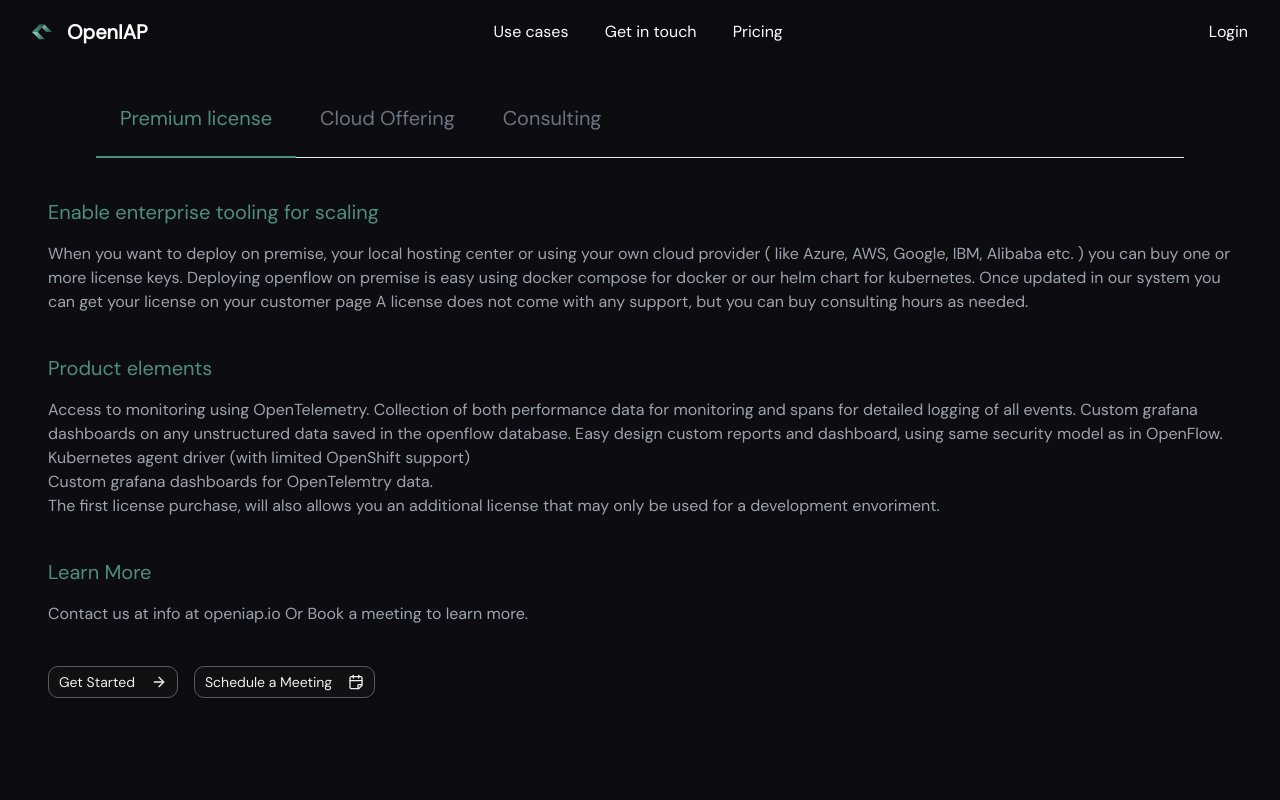
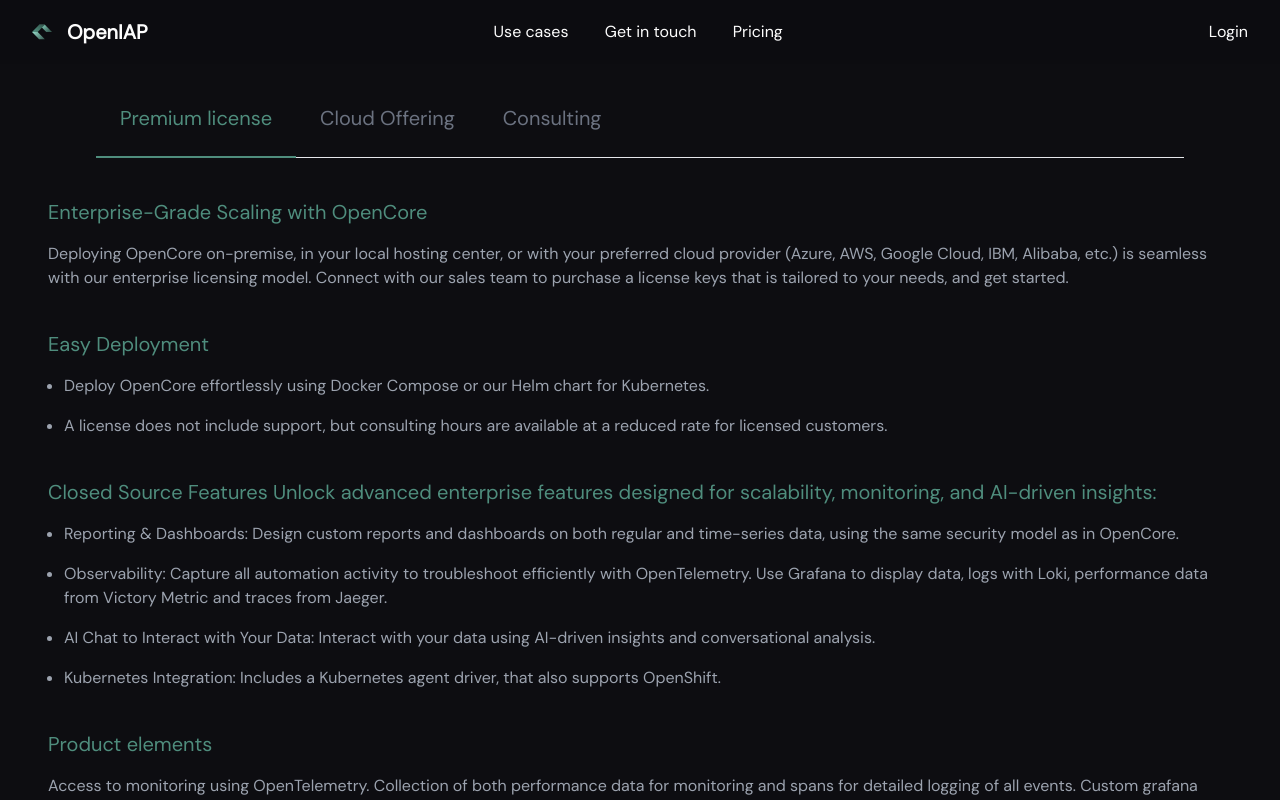
Before and after one commit to open-rpa/openiap.io, a SvelteKit app: page /pricing/details/1 in a window 1280 px wide. Shown: the top 800 px of the page. Built offline with nearby package versions, Linux system fonts and the light colour scheme.

Commit message:
Bump version to 0.0.48 and update pricing details to reflect new rates

```diff
--- a/package.json
+++ b/package.json
@@ -1,6 +1,6 @@
 {
     "name": "openiap-io",
-    "version": "0.0.46",
+    "version": "0.0.48",
     "type": "module",
     "main": "build/index.js",
     "scripts": {
--- a/src/routes/pricing/+page.svelte
+++ b/src/routes/pricing/+page.svelte
@@ -519,7 +519,7 @@
             <div class="pt-5">
               <div class="flex px-6 items-end text-bw50">
                 <span class="text-[30px] font-bold text-center"
-                  >USD 255
+                  >USD 225
                   <span
                     class="font-bold text-center justify-end text-bw500 text-[14px]"
                     >/Hour</span
--- a/src/routes/pricing/details/[id]/+page.svelte
+++ b/src/routes/pricing/details/[id]/+page.svelte
@@ -33,16 +33,17 @@
 </script>
 
 <svelte:head>
-    <title>Privacy Details | OpenIAP</title>
+  <title>Privacy Details | OpenIAP</title>
 </svelte:head>
 
-<section class="py-20 px-4 gradient-bg md:h-screen">
+<section class="py-20 px-4 gradient-bg">
   <div
     class="hidden md:block text-sm font-medium text-gray-500 border-b border-gray-200 dark:text-gray-400 dark:border-gray-700 mx-20"
   >
     <ul class="flex flex-wrap -mb-px">
       <li>
         <a
+          href=""
           onclick={() => (active = "1")}
           class={`${tabClass} ${active === "1" ? "text-customGreen border-customGreen" : "border-transparent"}`}
           >Premium license</a
@@ -50,6 +51,7 @@
       </li>
       <li>
         <a
+          href=""
           onclick={() => (active = "2")}
           class={`${tabClass} ${active === "2" ? "text-customGreen border-customGreen" : "border-transparent"}`}
           >Cloud Offering</a
@@ -57,6 +59,7 @@
       </li>
       <li>
         <a
+          href=""
           onclick={() => (active = "3")}
           class={`${tabClass} ${active === "3" ? "text-customGreen border-customGreen" : "border-transparent"}`}
           >Consulting</a
@@ -67,6 +70,7 @@
   <div class="flex flex-row block md:hidden">
     <div>
       <a
+        href=""
         onclick={() => (active = "1")}
         class={`${tabClass1} ${active === "1" ? "text-customGreen border-customGreen" : "border-transparent"}`}
         >Premium license</a
@@ -74,6 +78,7 @@
     </div>
     <div>
       <a
+        href=""
         onclick={() => (active = "2")}
         class={`${tabClass1} ${active === "2" ? "text-customGreen border-customGreen" : "border-transparent"}`}
         >Cloud Offering</a
@@ -81,6 +86,7 @@
     </div>
     <div>
       <a
+        href=""
         onclick={() => (active = "3")}
         class={`${tabClass1} ${active === "3" ? "text-customGreen border-customGreen" : "border-transparent"}`}
         >Consulting</a
@@ -91,16 +97,56 @@
     {#if active == "1"}
       <div class="mt-10">
         <div class="text-customGreen mb-4 text-xl">
-          Enable enterprise tooling for scaling
+          Enterprise-Grade Scaling with OpenCore
         </div>
         <div class="text-gray-400 mb-10">
-          When you want to deploy on premise, your local hosting center or using
-          your own cloud provider ( like Azure, AWS, Google, IBM, Alibaba etc. )
-          you can buy one or more license keys. Deploying openflow on premise is
-          easy using docker compose for docker or our helm chart for kubernetes.
-          Once updated in our system you can get your license on your customer
-          page A license does not come with any support, but you can buy
-          consulting hours as needed.
+          Deploying OpenCore on-premise, in your local hosting center, or with
+          your preferred cloud provider (Azure, AWS, Google Cloud, IBM, Alibaba,
+          etc.) is seamless with our enterprise licensing model. Connect with
+          our sales team to purchase a license keys that is tailored to your
+          needs, and get started.
+        </div>
+
+        <div class="text-customGreen mb-4 text-xl">Easy Deployment</div>
+        <div class="text-gray-400 mb-10">
+          <ul class="list-disc ms-4">
+            <li class="mb-4">
+              Deploy OpenCore effortlessly using Docker Compose or our Helm
+              chart for Kubernetes.
+            </li>
+            <li class="mb-4">
+              A license does not include support, but consulting hours are
+              available at a reduced rate for licensed customers.
+            </li>
+          </ul>
+        </div>
+
+        <div class="text-customGreen mb-4 text-xl">
+          Closed Source Features Unlock advanced enterprise features designed
+          for scalability, monitoring, and AI-driven insights:
+        </div>
+        <div class="text-gray-400 mb-10">
+          <ul class="list-disc ms-4">
+            <li class="mb-4">
+              Reporting & Dashboards: Design custom reports and dashboards on
+              both regular and time-series data, using the same security model
+              as in OpenCore.
+            </li>
+            <li class="mb-4">
+              Observability: Capture all automation activity to troubleshoot
+              efficiently with OpenTelemetry. Use Grafana to display data, logs
+              with Loki, performance data from Victory Metric and traces from
+              Jaeger.
+            </li>
+            <li class="mb-4">
+              AI Chat to Interact with Your Data: Interact with your data using
+              AI-driven insights and conversational analysis.
+            </li>
+            <li class="mb-4">
+              Kubernetes Integration: Includes a Kubernetes agent driver, that
+              also supports OpenShift.
+            </li>
+          </ul>
         </div>
 
         <div class="text-customGreen mb-4 text-xl">Product elements</div>
@@ -180,7 +226,7 @@
           customer page. Buying packages will offer a discount on the hourly
           rate.
         </div>
-        <div class="text-customGreen mb-4 text-xl">Price: 255 USD/hour</div>
+        <div class="text-customGreen mb-4 text-xl">Price: 225 USD/hour</div>
         <!-- <div class="text-gray-400 mb-10">
           (Approx. 216 USD as of November 22, 2024)
         </div> -->
```
